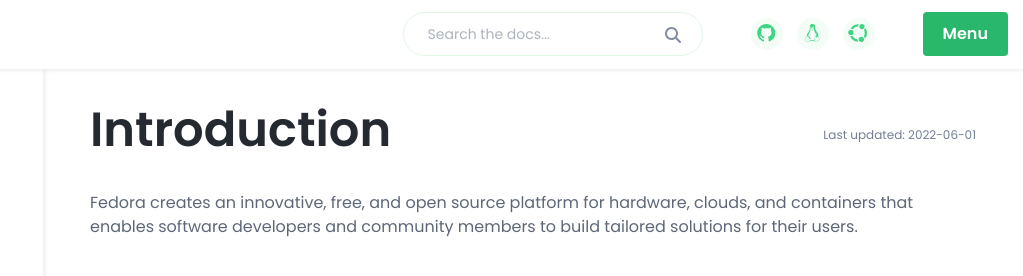
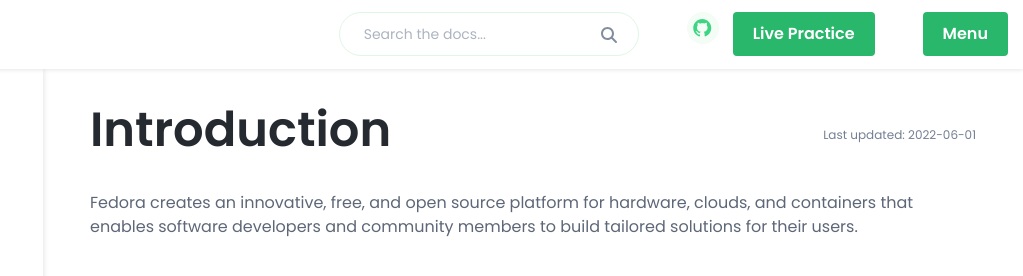
Before and after one commit to CheatSheetsHub/fedora, a plain HTML site: page docs-page.html in a window 1280 px wide. Shown: the top 276 px of the page, 257-1280 px from the left. Drawn offline with nearby package versions, Linux system fonts and the light colour scheme; some packages are replaced by stand-ins of ours; a script that the page names is missing.

Commit message:
Update docs-page.html

```diff
--- a/docs-page.html
+++ b/docs-page.html
@@ -36,7 +36,7 @@
 	                    <span></span>
 	                    <span></span>
 	                </button>
-	                <div class="site-logo"><a class="navbar-brand" href="index.html"><img class="logo-icon mr-2" src="assets/images/needlinux.png" alt="logo"><span class="logo-text">Need<span class="text-alt">Linux</span></span></a></div>
+	                <div class="site-logo"><a class="navbar-brand" href="https://need-linux.github.io/"><img class="logo-icon mr-2" src="assets/images/needlinux.png" alt="logo"><span class="logo-text">Need<span class="text-alt">Linux</span></span></a></div>
                 </div><!--//docs-logo-wrapper-->
 	            <div class="docs-top-utilities d-flex justify-content-end align-items-center">
 	                <div class="top-search-box d-none d-lg-flex">
@@ -48,8 +48,7 @@
 
 					<ul class="social-list list-inline mx-md-3 mx-lg-5 mb-0 d-none d-lg-flex">
 						<li class="list-inline-item"><a href="#"><i class="fab fa-github fa-fw"></i></a></li>
-		                <li class="list-inline-item"><a href="#"><i class="fab fa-linux fa-fw"></i></a></li>
-		                <li class="list-inline-item"><a href="#"><i class="fab fa-ubuntu fa-fw"></i></a></li>
+		                <a href="https://need-linux.github.io/learning/live-linux.html" class="btn btn-primary d-none d-lg-flex">Live Practice</a>
 		            </ul><!--//social-list-->
 		            <a href="https://need-linux.github.io/learning/menu.html" class="btn btn-primary d-none d-lg-flex">Menu</a>
 	            </div><!--//docs-top-utilities-->
```
